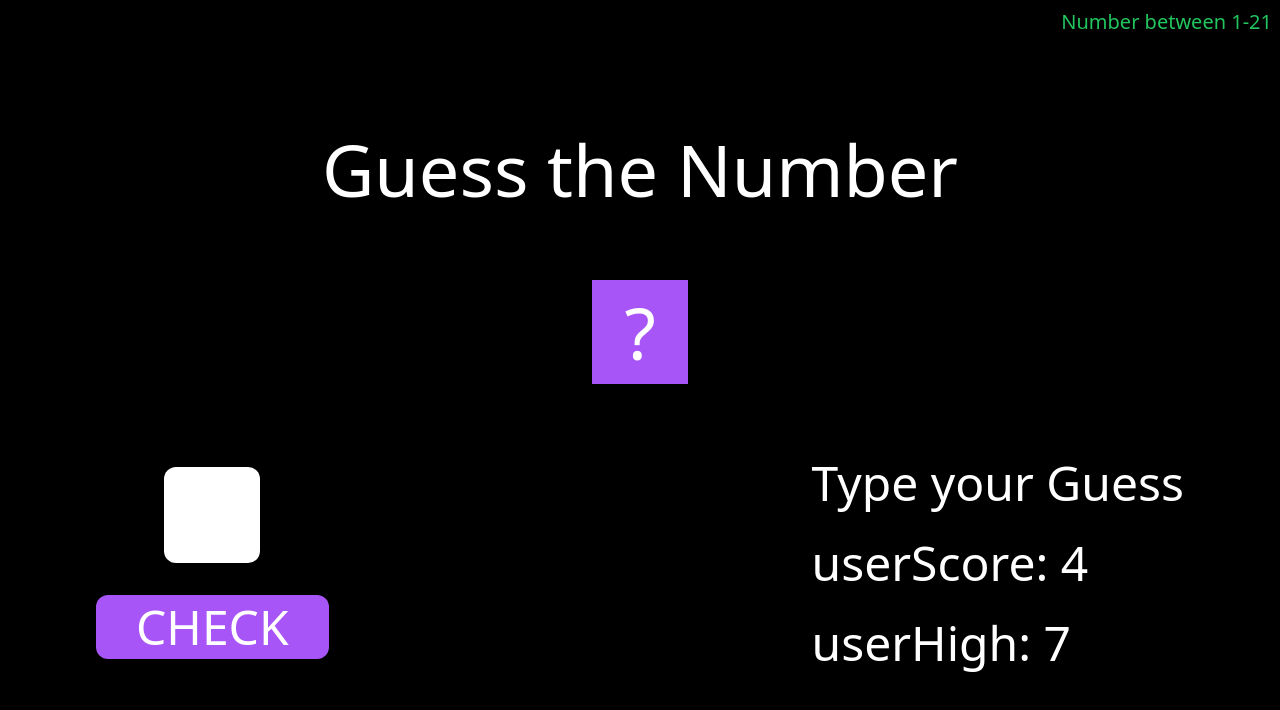
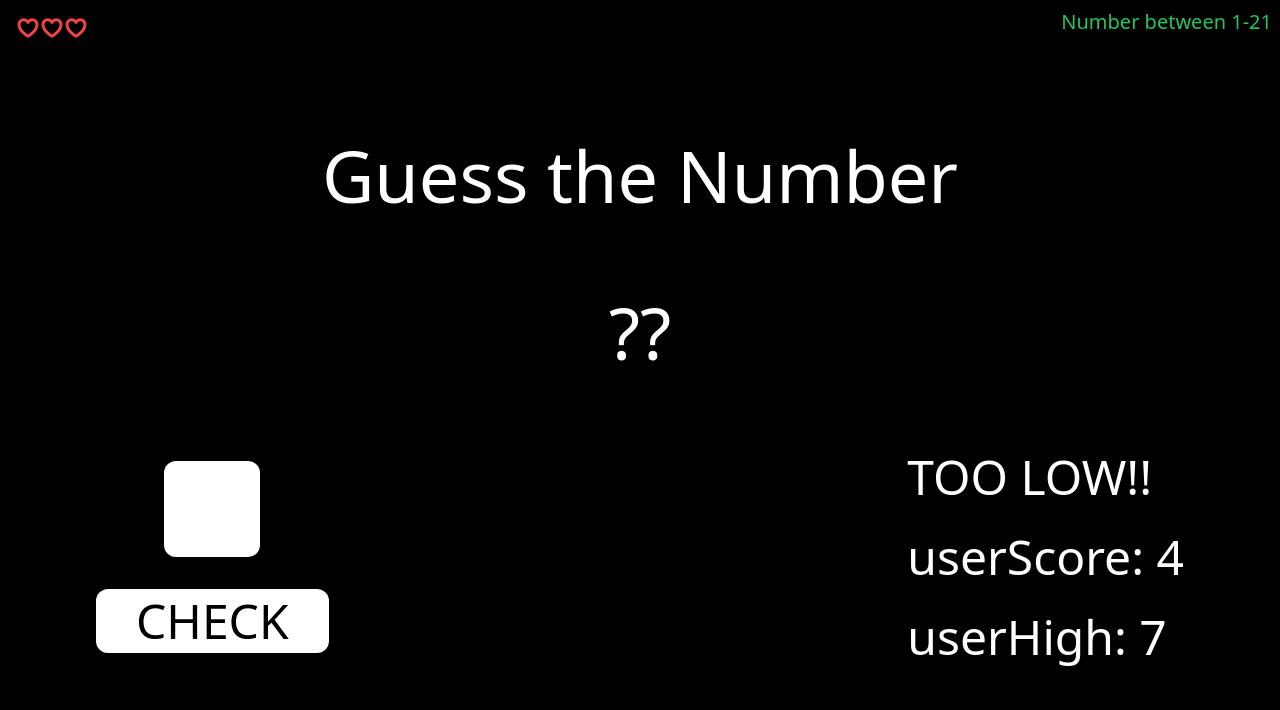
Before and after one commit to enes-96/guess-the-number, a website: page src/index.html in a window 1280 px wide. Both pictures are taken after a click on the button "CHECK". Drawn offline with Linux system fonts and the light colour scheme.

Commit message:
working on the game

```diff
--- a/src/index.html
+++ b/src/index.html
@@ -12,21 +12,21 @@
     <div id="game" class="h-screen flex flex-col justify-around p-24">
       <h1 class="text-7xl text-center">Guess the Number</h1>
       <h2
-        class="bg-purple-500 w-24 text-center text-7xl self-center text-white p-4"
+        class="text-center text-7xl self-center text-white"
         id="secret-number"
       >
-        ?
+        ??
       </h2>
       <div class="flex justify-between items-center text-5xl">
         <div class="flex flex-col items-center gap-8">
           <input
-            class="w-24 h-24 text-center text-purple-500 focus:outline-none focus:border-none rounded-xl"
+            class="w-24 h-24 text-center text-black focus:outline-none focus:border-none rounded-xl"
             type="number"
             id="user-input"
           />
           <button
             id="btn-check"
-            class="block bg-purple-500 px-10 py-2 rounded-xl hover:text-teal-500 transition-all"
+            class="block bg-white text-black px-10 py-2 rounded-xl hover:bg-gray-300 transition-all"
           >
             CHECK
           </button>
@@ -40,6 +40,52 @@
       <p class="absolute top-2 right-2 text-xl text-green-500">
         Number between 1-21
       </p>
+      <div class="stroke-red-500 absolute flex top-4 left-4" id="user-life">
+        <svg
+          xmlns="http://www.w3.org/2000/svg"
+          fill="none"
+          viewBox="0 0 24 24"
+          stroke-width="3"
+          stroke="stroke-red-500"
+          class="w-6 h-6"
+        >
+          <path
+            stroke-linecap="round"
+            stroke-linejoin="round"
+            d="M21 8.25c0-2.485-2.099-4.5-4.688-4.5-1.935 0-3.597 1.126-4.312 2.733-.715-1.607-2.377-2.733-4.313-2.733C5.1 3.75 3 5.765 3 8.25c0 7.22 9 12 9 12s9-4.78 9-12z"
+          />
+        </svg>
+
+        <svg
+          xmlns="http://www.w3.org/2000/svg"
+          fill="none"
+          viewBox="0 0 24 24"
+          stroke-width="3"
+          stroke="stroke-red-500"
+          class="w-6 h-6"
+        >
+          <path
+            stroke-linecap="round"
+            stroke-linejoin="round"
+            d="M21 8.25c0-2.485-2.099-4.5-4.688-4.5-1.935 0-3.597 1.126-4.312 2.733-.715-1.607-2.377-2.733-4.313-2.733C5.1 3.75 3 5.765 3 8.25c0 7.22 9 12 9 12s9-4.78 9-12z"
+          />
+        </svg>
+
+        <svg
+          xmlns="http://www.w3.org/2000/svg"
+          fill="none"
+          viewBox="0 0 24 24"
+          stroke-width="3"
+          stroke="stroke-red-500"
+          class="w-6 h-6"
+        >
+          <path
+            stroke-linecap="round"
+            stroke-linejoin="round"
+            d="M21 8.25c0-2.485-2.099-4.5-4.688-4.5-1.935 0-3.597 1.126-4.312 2.733-.715-1.607-2.377-2.733-4.313-2.733C5.1 3.75 3 5.765 3 8.25c0 7.22 9 12 9 12s9-4.78 9-12z"
+          />
+        </svg>
+      </div>
     </div>
   </body>
 </html>
--- a/src/input.css
+++ b/src/input.css
@@ -3,3 +3,14 @@
 @tailwind components;
 
 @tailwind utilities;
+
+input::-webkit-outer-spin-button,
+input::-webkit-inner-spin-button {
+  /* display: none; <- Crashes Chrome on hover */
+  -webkit-appearance: none;
+  margin: 0; /* <-- Apparently some margin are still there even though it's hidden */
+}
+
+input[type="number"] {
+  -moz-appearance: textfield; /* Firefox */
+}
--- a/src/script.js
+++ b/src/script.js
@@ -1,7 +1,26 @@
 "use strict";
 const btnCheck = document.querySelector("#btn-check");
 const userInput = document.querySelector("#user-input");
+const secretNumber = document.querySelector("#secret-number");
+const hint = document.querySelector("#hint");
 
-const secretNum = function () {
-  return Math.floor(Math.random() * 21 + 1);
-};
+let randomNum = Math.floor(Math.random() * 21 + 1);
+let userScore = 0;
+let userLife = 3;
+
+btnCheck.addEventListener("click", () => {
+  if (userInput.value == randomNum) {
+    secretNumber.innerHTML = randomNum;
+    hint.innerHTML = "true!!!";
+  } else if (userInput.value > randomNum) {
+    hint.innerHTML = "TOO HIGH!!";
+    userLife--;
+  } else if (userInput.value < randomNum) {
+    hint.innerHTML = "TOO LOW!!";
+    userLife--;
+  }
+  if (userLife === 0) {
+    console.log("you lost ");
+    return;
+  }
+});
```
Also changed, not shown: dist/output.css.
